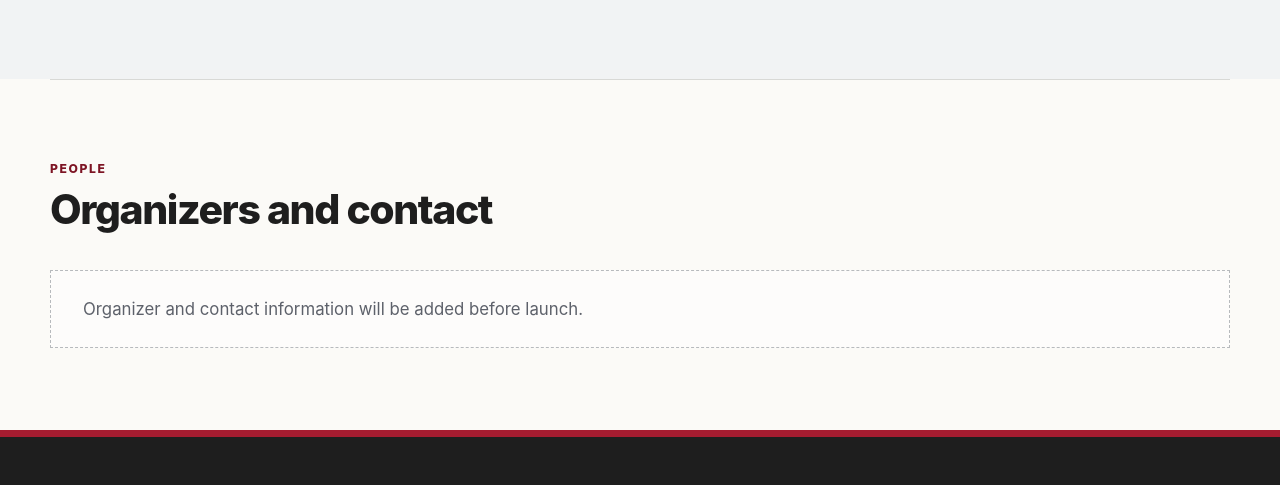
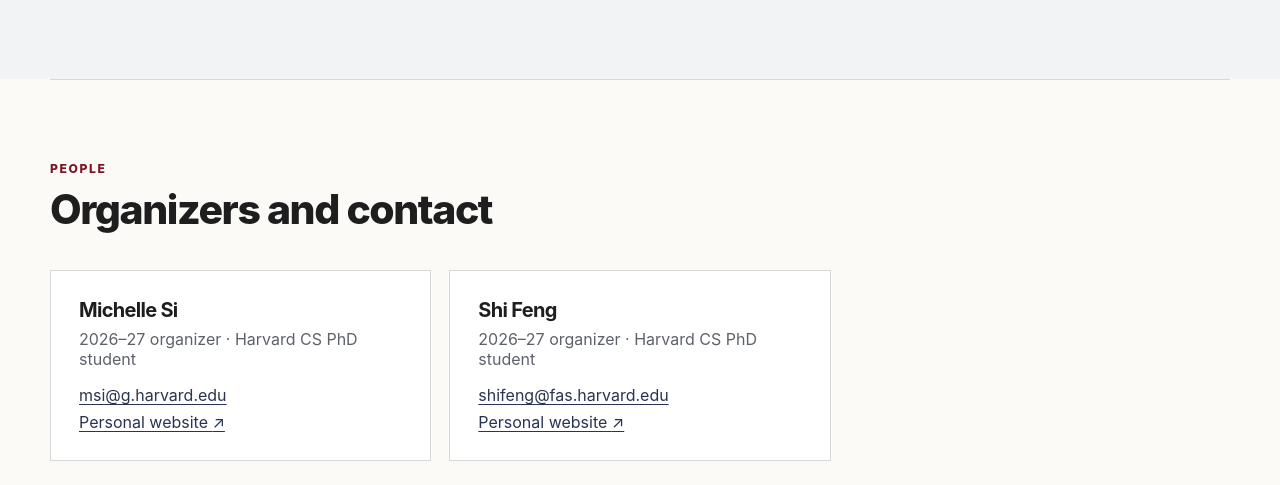
Before and after one commit to HarvardEconCSSeminar/HarvardEconCSSeminar.github.io, an Astro site: page / in a window 1280 px wide. Shown: the part 2335-2820 px from the top of the page. Built offline with nearby package versions, Linux system fonts and the light colour scheme; Astro itself is replaced by a stand-in of ours.

Commit message:
Add 2026-27 seminar organizers

```diff
--- a/src/data/site.json
+++ b/src/data/site.json
@@ -12,5 +12,18 @@
   "defaultMapUrl": "",
   "mailingListUrl": "",
   "contactEmail": "",
-  "organizers": []
+  "organizers": [
+    {
+      "name": "Michelle Si",
+      "role": "2026–27 organizer · Harvard CS PhD student",
+      "email": "msi@g.harvard.edu",
+      "url": "https://sites.google.com/g.harvard.edu/msi/"
+    },
+    {
+      "name": "Shi Feng",
+      "role": "2026–27 organizer · Harvard CS PhD student",
+      "email": "shifeng@fas.harvard.edu",
+      "url": "https://fengshi.link/"
+    }
+  ]
 }
--- a/src/pages/index.astro
+++ b/src/pages/index.astro
@@ -103,7 +103,10 @@ const webcalUrl = calendarUrl.replace(/^https?:/, "webcal:");
           <article class="organizer-card">
             <h3>{organizer.name}</h3>
             {organizer.role && <p>{organizer.role}</p>}
-            {organizer.email && <a href={`mailto:${organizer.email}`}>{organizer.email}</a>}
+            <div class="organizer-links">
+              {organizer.email && <a href={`mailto:${organizer.email}`}>{organizer.email}</a>}
+              {organizer.url && <a href={organizer.url} aria-label={`${organizer.name} personal website`}>Personal website <span aria-hidden="true">↗</span></a>}
+            </div>
           </article>
         ))}
       </div>
--- a/src/styles/global.css
+++ b/src/styles/global.css
@@ -97,6 +97,8 @@ h3 { font-size: 1.25rem; }
 .organizer-grid { display: grid; grid-template-columns: repeat(3, 1fr); gap: 18px; }
 .organizer-card { padding: 28px; border: 1px solid var(--line); background: var(--white); }
 .organizer-card h3 { margin-bottom: 8px; }
+.organizer-card p { color: var(--muted); }
+.organizer-links { display: flex; flex-direction: column; align-items: flex-start; gap: 7px; }
 .contact-line { margin: 30px 0 0; }
 .recent-section { padding-bottom: 120px; }
 .page-hero { padding-block: 78px; background: var(--indigo); color: var(--white); }
```
Also changed, not shown: tests/e2e/site.spec.ts (+10 -0 lines).
